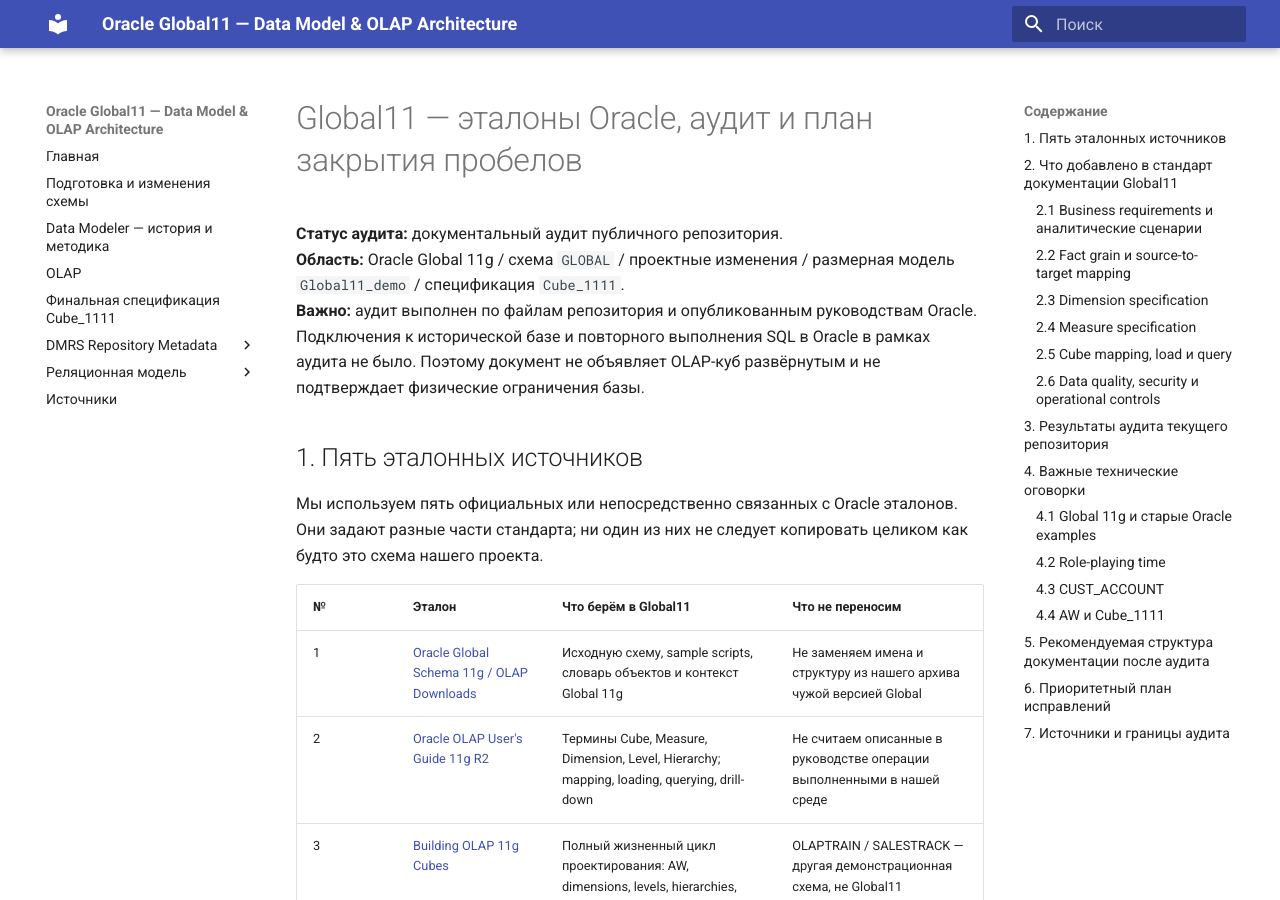
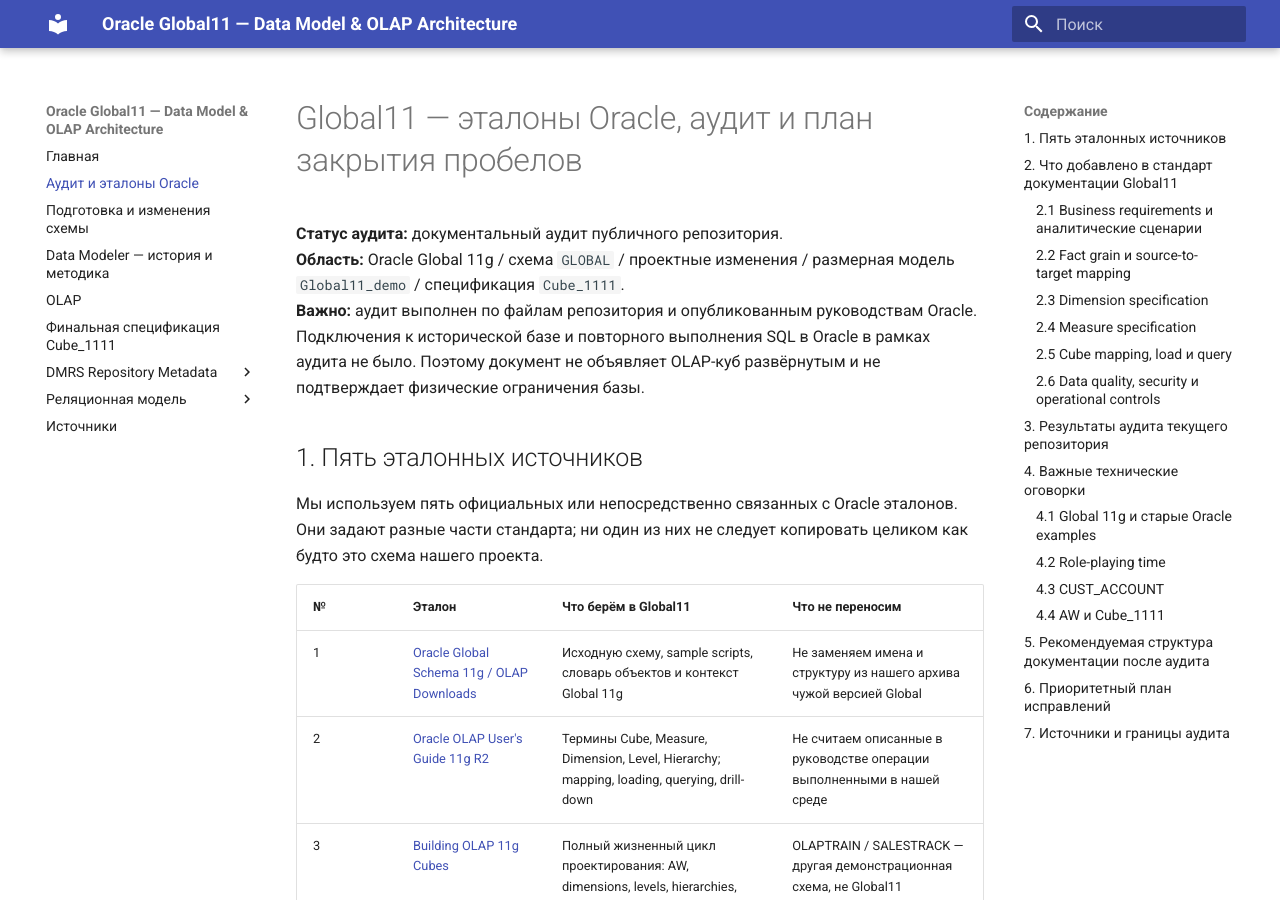
Before and after one commit to ekatmoz88-alt/global11-demo-data-platform, an MkDocs documentation site: the page built from docs/GLOBAL11-REFERENCE-BENCHMARK-AND-AUDIT.md, in a window 1280 px wide and 900 px high. Built offline with MkDocs 1.6.1 and Material for MkDocs 9.7.7, drawn with Linux system fonts in a browser that asks for light colours.

Commit message:
docs: link Oracle benchmark audit

```diff
--- a/mkdocs.yml
+++ b/mkdocs.yml
@@ -9,6 +9,7 @@ theme:
 
 nav:
   - Главная: index.md
+  - Аудит и эталоны Oracle: GLOBAL11-REFERENCE-BENCHMARK-AND-AUDIT.md
   - Подготовка и изменения схемы: GLOBAL11-DEMO-SETUP.md
   - Data Modeler — история и методика: GLOBAL11-DATA-MODELER-DESIGN.ru.md
   - OLAP: GLOBAL11-OLAP-DOCUMENTATION.md
```
